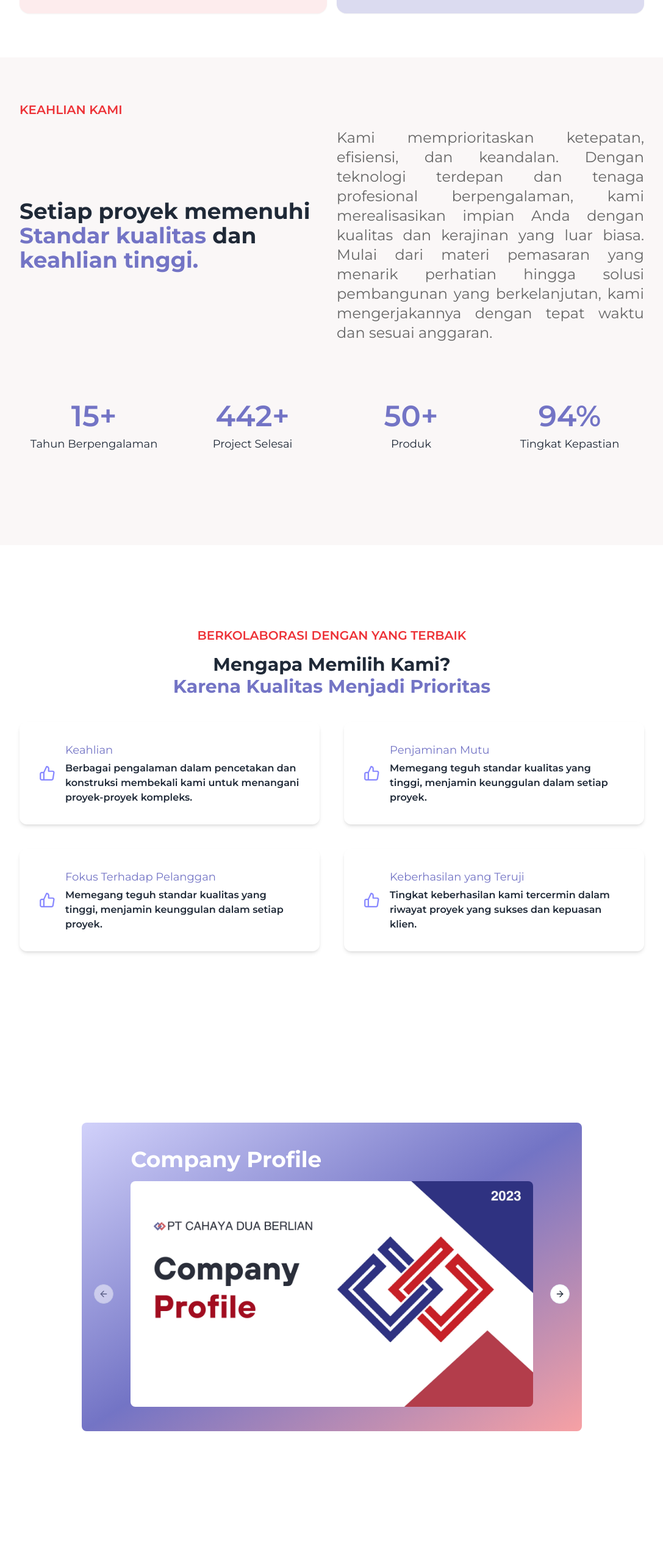
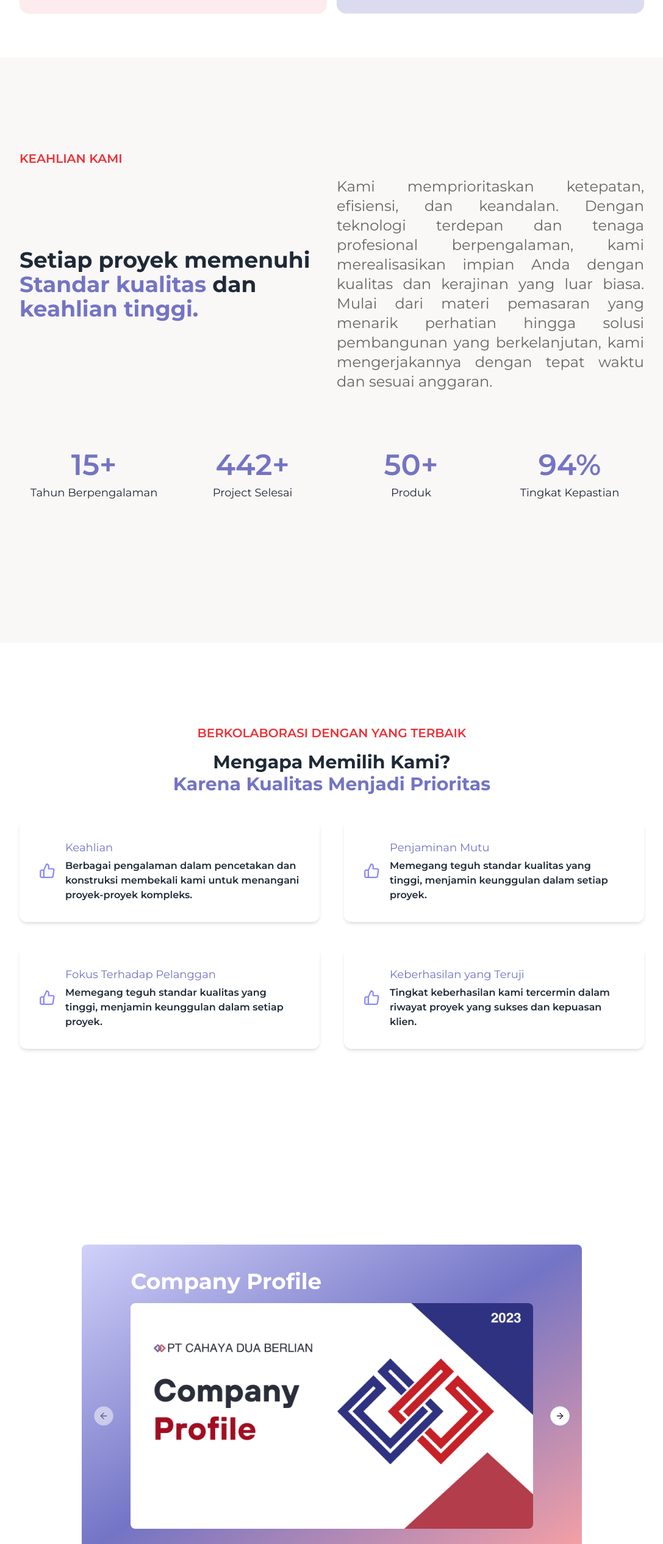
Before and after one commit to sultanIlyasa/cdb, a Next.js app: page / in a window 1280 px wide. Shown: the part 1594-4126 px from the top of the page at 61% size, without its empty margins (96-1183 px from the left). Built offline with nearby package versions, Linux system fonts and the light colour scheme.

Commit message:
fixpadding

```diff
--- a/src/app/tentang/page.tsx
+++ b/src/app/tentang/page.tsx
@@ -97,7 +97,7 @@ const page = () => {
         </div>
       </div>
       <Slideshow />
-      <div className="bg-[#EDEDF8]">
+      {/* <div className="bg-[#EDEDF8]">
         <div className="flex flex-col min-h-screen justify-center items-center mx-auto w-[80%] gap-10">
           <div className="text-center  flex flex-col gap-4">
             <h2 className="text-[#7374C5] text-lg sm:text-xl md:text-2xl lg:text-3xl font-bold">
@@ -149,6 +149,7 @@ const page = () => {
           )}
         </div>
       </div>
+      */}
     </main>
   );
 };
--- a/src/components/home/FAQ.tsx
+++ b/src/components/home/FAQ.tsx
@@ -8,7 +8,7 @@ import {
 } from "@/components/ui/accordion";
 const Faq = () => {
   return (
-    <div className="w-[80%] mx-auto flex flex-col justify-center items-center min-h-screen space-y-10">
+    <div className="w-[80%] mx-auto flex flex-col justify-center items-center min-h-screen space-y-20">
       <div className="text-center  flex flex-col gap-4">
         <h4 className="text-[#ED3237] text-sm sm:text-base md:text-lg lg:text-xl  font-semibold">
           INFORMASI
--- a/src/components/home/Stats.tsx
+++ b/src/components/home/Stats.tsx
@@ -11,7 +11,7 @@ import React from "react";
 
 const Stats = () => {
   return (
-    <div className="bg-[#FAF7F7] ">
+    <div className="bg-[#FAF7F7] py-20 ">
       <div className="flex flex-col w-[80%] min-h-screen mx-auto justify-center items-center gap-4">
         <div className="w-full block text-start">
           <h4 className="text-[#ED3237] text-start text-sm sm:text-base md:text-lg lg:text-xl  font-semibold">
--- a/src/components/home/WCU.tsx
+++ b/src/components/home/WCU.tsx
@@ -3,7 +3,7 @@ import Image from "next/image";
 
 const WCU = () => {
   return (
-    <div className="flex flex-col items-center justify-center w-[80%] mx-auto min-h-screen gap-10">
+    <div className="flex flex-col items-center justify-center w-[80%] mx-auto min-h-screen gap-10 py-20">
       <div className=" flex flex-col justify-center items-center w-full text-center gap-4">
         <h4 className="text-[#ED3237] text-sm sm:text-base md:text-lg lg:text-xl  font-semibold">
           BERKOLABORASI DENGAN YANG TERBAIK
--- a/src/components/slideshow.tsx
+++ b/src/components/slideshow.tsx
@@ -23,7 +23,7 @@ const Slideshow = () => {
   ];
 
   return (
-    <div className="w-full md:w-[80%] mx-auto">
+    <div className="w-full md:w-[80%] mx-auto py-10">
       <div className=" flex flex-col mx-auto w-[80%] justify-center items-center min-h-screen overflow-hidden">
         <div className="relative p-4 md:p-10 md:px-20 flex flex-col gap-4 mx-auto bg-gradient-to-br from-[#D1D1FA] via-[#7374C5] to-[#F7A1A4] rounded-lg">
           <div className="">
```
Also changed, not shown: 1 other file (tests, documents, lock files or other folders).
